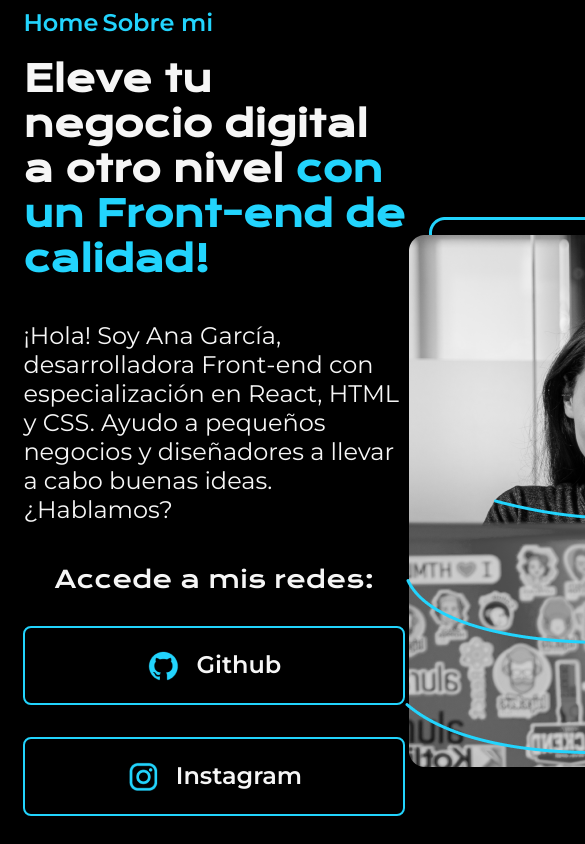
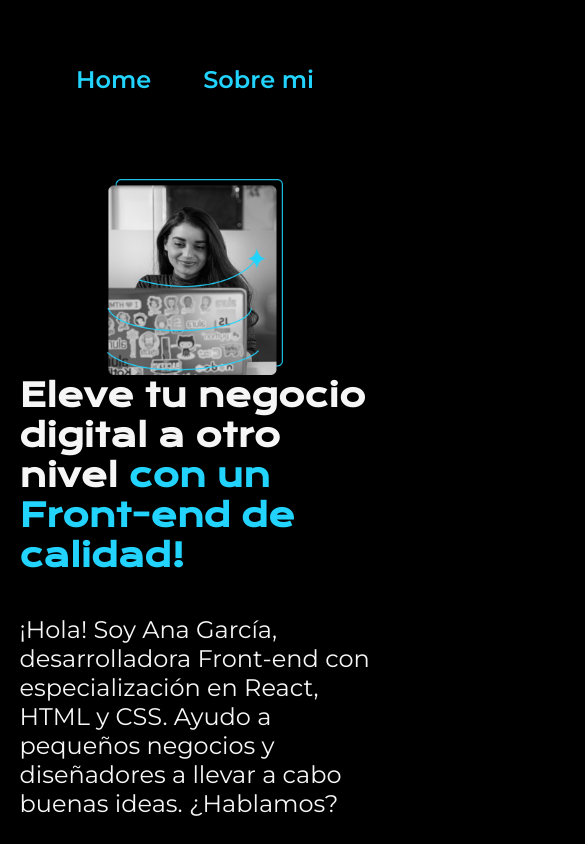
Before and after one commit to Marian2811/Portafolio, a plain HTML site: page index.html in a window 390 px wide. Shown: the top 844 px of the page, 585 px wide, since content can reach past the window. Drawn offline with nearby package versions, Linux system fonts and the light colour scheme.

Commit message:
Actualiza el style

```diff
--- a/styles/style.css
+++ b/styles/style.css
@@ -1,94 +1,137 @@
 @import url('https://fonts.googleapis.com/css2?family=Krona+One&family=Montserrat:ital,wght@0,100..900;1,100..900&display=swap');
+
+:root {
+    --color-primario: #000000;
+    --color-secundario: #f6f6f6;
+    --color-terciario: #22d4fd;
+    --color-hover: #272727;
+
+    --fuente-montserrat: "Montserrat", sans-serif;
+    --fuente-krona: "Krona One", sans-serif;
+}
 
 * {
     padding: 0;
     margin: 0;
+
 }
 body {
-    background-color: #000000;
-    color: #F6F6F6;
     box-sizing: border-box;
+    background-color: var(--color-primario);
+    color: var(--color-secundario);
+
 }
 .header {
-    padding: 2% 0% 0% 6%;
+    padding: 2% 0% 0% 7%;
+
 }
 .header__menu {
     display: flex;
-    gap: 110px;
+    gap: 80px;
 }
 .header__menu__link {
-    color: #22D4FD;
-    font-family: "Montserrat", sans-serif;
-    font-size: 24px;
+    font-family: var(--fuente-montserrat);
+    font-size: 1.5rem;
     font-weight: 600;
+    color: var(--color-terciario);
     text-decoration: none;
-}
-.header__menu__link:hover{
-    cursor: pointer;
-    background-color: #660c0c;
-}
-.título-destaque {
-    color: #22D4FD;
+    padding: 26px;
+
 }
 .presentación{
+    padding: 5% 7%;
     display: flex;
     align-items: center;
-    padding: 5% 6%;
     justify-content: space-between;
 }
 .presentación__contenido{
-    width: 615px;
+    width: 50%;
     display: flex;
     flex-direction: column;
     gap: 40px;
 }
 .presentación__contenido__título{
-    font-size: 36px;
-    font-family: "Krona One", sans-serif;
+    font-size: 2rem;
+    font-family: var(--fuente-krona);
+}
+.título-destaque {
+    color: var(--color-terciario)
 }
 .presentación__contenido__texto{
-    font-size: 24px;
-    font-family: "Montserrat", sans-serif;
+    font-size: 1.5rem;
+    font-family: var(--fuente-montserrat);
 }
 .presentación__enlaces{
     display: flex;
+    flex-direction: column;
     justify-content: space-between;
-    flex-direction: column;
     align-items: center;
     gap: 32px;
 
 }
 .presentación__enlaces__subtitulos{
-    font-family: "Krona One", sans-serif;
-    font-size: 24px;
+    font-family: var(--fuente-krona);
     font-weight:400;
+    font-size: 1.5rem;
+
 
 }
 .presentación__enlaces__link{
-    width: 378px;
-    text-align: center;
-    padding: 21.5px 0;
-    border-radius: 8px;
-    font-family: "Montserrat", sans-serif;
-    font-size: 24px;
-    font-weight: 600;
-    text-decoration: none;
-    color: #F6F6F6;
-    border: 2px solid #22D4FD;
     display: flex;
     justify-content: center;
     gap: 16px;
+    border: 2px solid var(--color-terciario);
+    width: 50%;
+    text-align: center;
+    border-radius: 8px;
+    font-size: 1.5rem;
+    font-weight: 600;
+    padding: 21.5px 0;
+    text-decoration: none;
+    color: var(--color-secundario);
+    font-family: var(--fuente-montserrat);
+
+
+
 }
 .presentación__enlaces__link:hover{
     cursor: pointer;
-    background-color: #272727;
+    background-color: var(--color-hover);
+}
+.presentación__imagen {
+    width: 50%;
 }
 .footer {
-    background-color: #22D4FD;
+    color: var(--color-primario);
+    background-color: var(--color-terciario);
     padding: 24px;
-    color: #000000;
     text-align: center;
-    font-family: "Montserrat", sans-serif;
-    font-size: 24px;
+    font-family: var(--fuente-montserrat);
+    font-size: 1.5rem;
     font-weight: 400;
 }
+
+@media (max-width: 1200px) {
+
+    .header {
+        padding: 10% 0 !important;
+        display: flex !important;
+        justify-content: center !important;
+        align-items: center !important;
+        width: 100% !important;
+        max-width: 100% !important;
+    }
+
+    .header__menu {
+        justify-content: center;
+    }
+
+    .presentación {
+        flex-direction: column-reverse;
+        padding: 5%;
+    }
+    .presentación__contenido{
+        width: auto;
+    }
+
+  }
```
